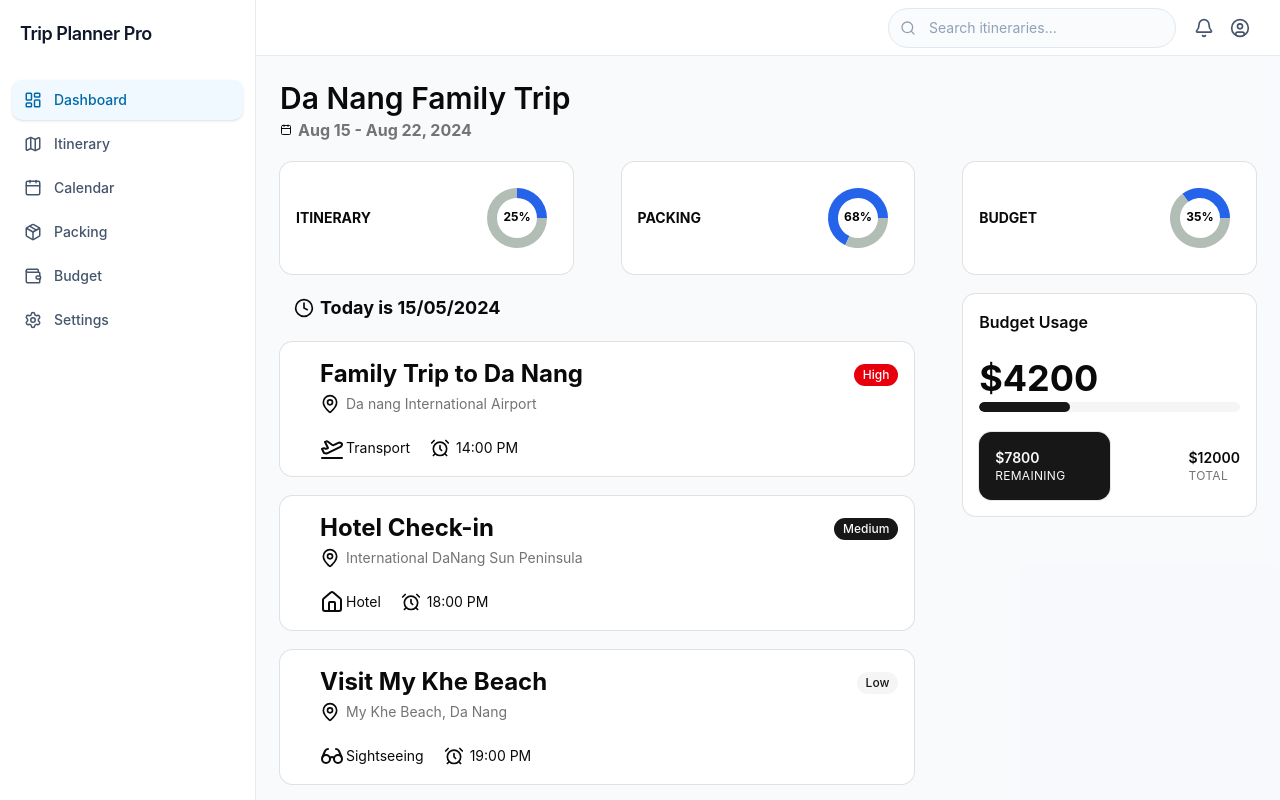
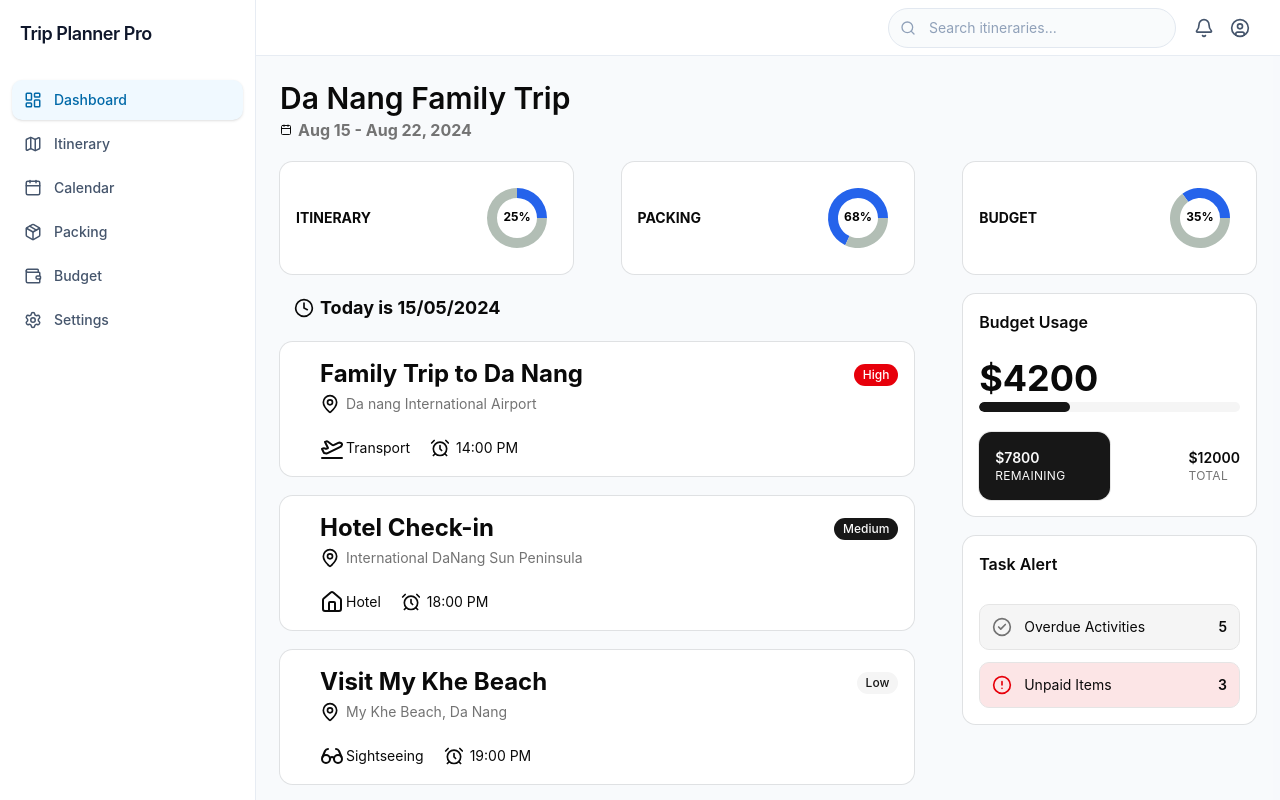
Before and after one commit to ThaoNguyen151/trip-planner-pro, a React (Vite) app: page /dashboard in a window 1280 px wide. Built offline with nearby package versions, Linux system fonts and the light colour scheme.

Commit message:
feat: added alert card display

```diff
--- a/src/components/dashboard/DisplayArea.tsx
+++ b/src/components/dashboard/DisplayArea.tsx
@@ -1,29 +1,31 @@
 import BudgetPreviewCard from "./BudgetPreviewCard";
 import DashboardItinPreviewArea from "./DashboardItinPreviewArea";
 import { ProgressCard } from "./ProgressCard";
+import TaskAlertCard from "./TaskAlertCard";
 
 
 export function DisplayArea() {
     return (
         <div>
-            <div className="min-[850px]:h-3/10  min-[850px]:gap-[5%] flex min-[450px]:flex-row flex-col pt-5 pb-5 w-full flex-wrap gap-5 items-center justify-center">
-                <div className="min-[850px]:w-3/10 w-50">
+            <div className="lg:gap-[5%] flex min-[450px]:flex-row flex-col pt-5 pb-5 w-full flex-wrap gap-10 items-center justify-center">
+                <div className="lg:w-3/10 w-50">
                     <ProgressCard name="itinerary" past={4} total={16}></ProgressCard>
                 </div>
-                <div className="min-[850px]:w-3/10 w-50">
+                <div className="lg:w-3/10 w-50">
                     <ProgressCard name="packing" past={68} total={100}></ProgressCard>
                 </div>
-                <div className="min-[850px]:w-3/10 w-50">
+                <div className="lg:w-3/10 w-50">
                     <ProgressCard name="budget" past={4200} total={12000}></ProgressCard>
                 </div>
             </div>
-            <div className="min-[850px]:h-7/10 lg:gap-[5%] flex flex-col lg:flex-row w-full gap-5">
+            <div className="lg:gap-[5%] flex flex-col lg:flex-row w-full gap-5">
                 <div className="lg:w-[65%] w-full">
                     <DashboardItinPreviewArea></DashboardItinPreviewArea>
                 </div>
                 <div className="lg:w-3/10">
-                    <div>
+                    <div className="flex flex-col gap-5">
                         <BudgetPreviewCard></BudgetPreviewCard>
+                        <TaskAlertCard></TaskAlertCard>
                     </div>
                 </div>
             </div>
--- /dev/null
+++ b/src/components/dashboard/TaskAlertCard.tsx
@@ -0,0 +1,24 @@
+import { CircleAlert, CircleCheck } from "lucide-react"
+import { Card, CardHeader, CardTitle, CardContent } from "../ui/card"
+
+export default function TaskAlertCard() {
+    return (
+        <Card>
+            <CardHeader className="pb-3">
+                <CardTitle className="text-base font-semibold">Task Alert</CardTitle>
+            </CardHeader>
+            <CardContent className="flex flex-col gap-3">
+                <div className="flex items-center justify-center gap-3 rounded-lg border p-3 bg-muted">
+                    <CircleCheck className="w-5 h-5 shrink-0 text-muted-foreground" />
+                    <span className="text-sm flex-1">Overdue Activities</span>
+                    <span className="text-sm font-semibold">5</span>
+                </div>
+                <div className="flex items-center justify-center gap-3 rounded-lg border p-3 bg-destructive/10">
+                    <CircleAlert className="w-5 h-5 shrink-0 text-destructive" />
+                    <span className="text-sm flex-1">Unpaid Items</span>
+                    <span className="text-sm font-semibold">3</span>
+                </div>
+            </CardContent>
+      </Card>
+    )
+}
```
